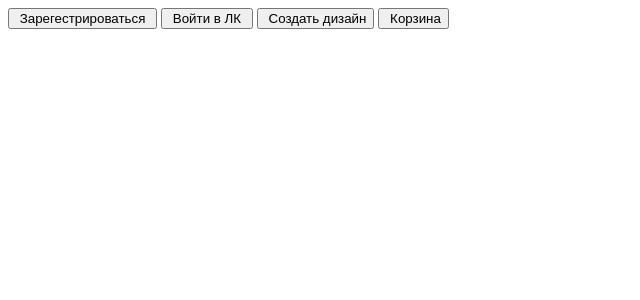
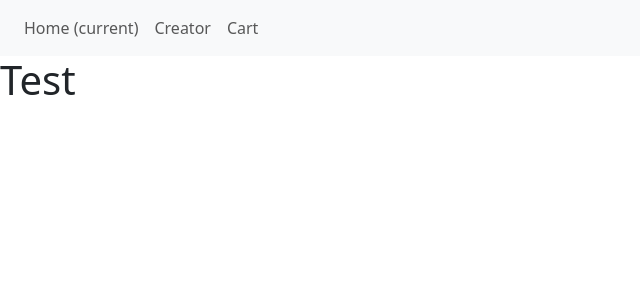
Before and after one commit to AntipinIsmail/-_-_-, a Flask app: page / in a window 1280 px wide. Shown: the top 300 px of the page, without its empty margins (0-640 px from the left). Run offline with Flask 3, Linux system fonts and the light colour scheme.

Commit message:
item to load(maybe add requirements for text)

```diff
--- a/main.py
+++ b/main.py
@@ -1,5 +1,5 @@
-from flask import Flask, render_template, redirect
 from forms.register_form import LoginForm
+from flask import Flask, render_template, url_for, redirect, request
 
 app = Flask(__name__)
 app.config['SECRET_KEY'] = 'yandexlyceum_secret_key'
@@ -23,6 +23,12 @@ def registration():
         return redirect('/success')
     return render_template('base.html', title='Авторизация', form=form)
 
+@app.route('/creator',methods=["POST", "GET"])
+def creator():
+    if request.method == "POST":
+        user = request.form['product_name']
+        return redirect(url_for("home"))
+    return render_template('creator.html')
 
 @app.route("/desing")
 def desing():
--- a/templates/base.html
+++ b/templates/base.html
@@ -1,33 +1,35 @@
-form.login_form {
-    margin-left: auto;
-    margin-right: auto;
-    max-width: 450px;
-    background-color: #ffcc00;
-    border: 1px solid gray;
-    border-radius: 5px;
-    padding: 10px;
-}
 <!doctype html>
 <html lang="en">
   <head>
     <meta charset="utf-8">
-                            <meta name="viewport" content="width=device-width, initial-scale=1, shrink-to-fit=no">
-                            <link rel="stylesheet"
-                            href="https://cdn.jsdelivr.net/npm/bootstrap@5.0.0-beta1/dist/css/bootstrap.min.css"
-                            integrity="sha384-giJF6kkoqNQ00vy+HMDP7azOuL0xtbfIcaT9wjKHr8RbDVddVHyTfAAsrekwKmP1"
-                            crossorigin="anonymous">
-                            <link rel="stylesheet" type="text/css" href="{url_for('static', filename='css/style.css')}" />
-                            <title>Пример формы</title>
+    <meta name="viewport" content="width=device-width, initial-scale=1">
+    <title>Bootstrap demo</title>
+    <link href="https://cdn.jsdelivr.net/npm/bootstrap@5.3.3/dist/css/bootstrap.min.css" rel="stylesheet" integrity="sha384-QWTKZyjpPEjISv5WaRU9OFeRpok6YctnYmDr5pNlyT2bRjXh0JMhjY6hW+ALEwIH" crossorigin="anonymous">
   </head>
   <body>
-                            <h1>Регистрация на платформе ВсеФутболки.ру</h1>
-                            <div>
-                                <form class="login_form" method="post">
-                                    <input type="email" class="form-control" id="email" aria-describedby="emailHelp" placeholder="Введите адрес почты" name="email">
-                                    <input type="password" class="form-control" id="password" placeholder="Введите пароль" name="password">
-
-                                    <button type="submit" class="btn btn-primary">Зарегестрироваться!</button>
-                                </form>
+    <nav class="navbar navbar-expand-lg navbar-light bg-light">
+      <a class="navbar-brand" href="#"></a>
+      <button class="navbar-toggler" type="button" data-toggle="collapse" data-target="#navbarNavDropdown" aria-controls="navbarNavDropdown" aria-expanded="false" aria-label="Toggle navigation">
+        <span class="navbar-toggler-icon"></span>
+      </button>
+      <div class="collapse navbar-collapse" id="navbarNavDropdown">
+        <ul class="navbar-nav">
+          <li class="nav-item active">
+            <a class="nav-link" href="#">Home <span class="sr-only">(current)</span></a>
+          </li>
+          <li class="nav-item">
+            <a class="nav-link" href="#">Creator</a>
+          </li>
+          <li class="nav-item">
+            <a class="nav-link" href="#">Cart</a>
+          </li>
+        </ul>
       </div>
+    </nav>
+    {% block content %}
+    {% endblock %}
+    <script src="https://cdn.jsdelivr.net/npm/bootstrap@5.3.3/dist/js/bootstrap.bundle.min.js" integrity="sha384-YvpcrYf0tY3lHB60NNkmXc5s9fDVZLESaAA55NDzOxhy9GkcIdslK1eN7N6jIeHz" crossorigin="anonymous"></script>
+    <script src="https://cdn.jsdelivr.net/npm/@popperjs/core@2.11.8/dist/umd/popper.min.js" integrity="sha384-I7E8VVD/ismYTF4hNIPjVp/Zjvgyol6VFvRkX/vR+Vc4jQkC+hVqc2pM8ODewa9r" crossorigin="anonymous"></script>
+    <script src="https://cdn.jsdelivr.net/npm/bootstrap@5.3.3/dist/js/bootstrap.min.js" integrity="sha384-0pUGZvbkm6XF6gxjEnlmuGrJXVbNuzT9qBBavbLwCsOGabYfZo0T0to5eqruptLy" crossorigin="anonymous"></script>
   </body>
 </html>
--- a/templates/index.html
+++ b/templates/index.html
@@ -1,7 +1,5 @@
-</style>
-<div class="top_bar">
-    <input type="button" value=" Зарегестрироваться " >
-    <input  type="button" value=" Войти в ЛК " >
-    <input  type="button" value=" Создать дизайн" >
-    <input  type="button" value=" Корзина" >
-</div>
+{% extends "base.html" %}
+{% block title %} Home Page {% endblock %}
+{% block content %}
+<h1> Test </h1>
+{% endblock %}
```
Also changed, not shown: templates/creator.html (added, +29 -0 lines). Lines whose indentation alone changed are shown as unchanged.
